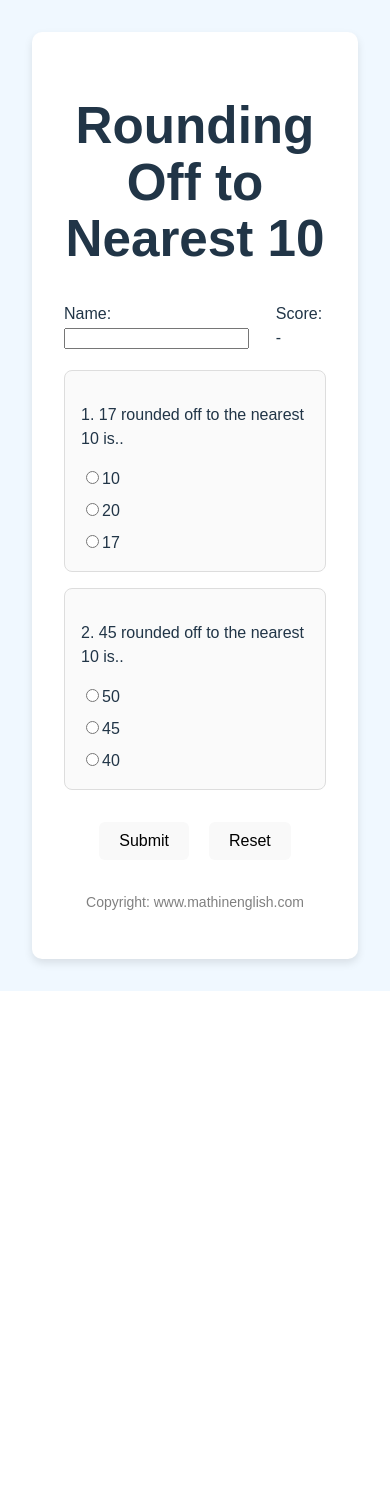
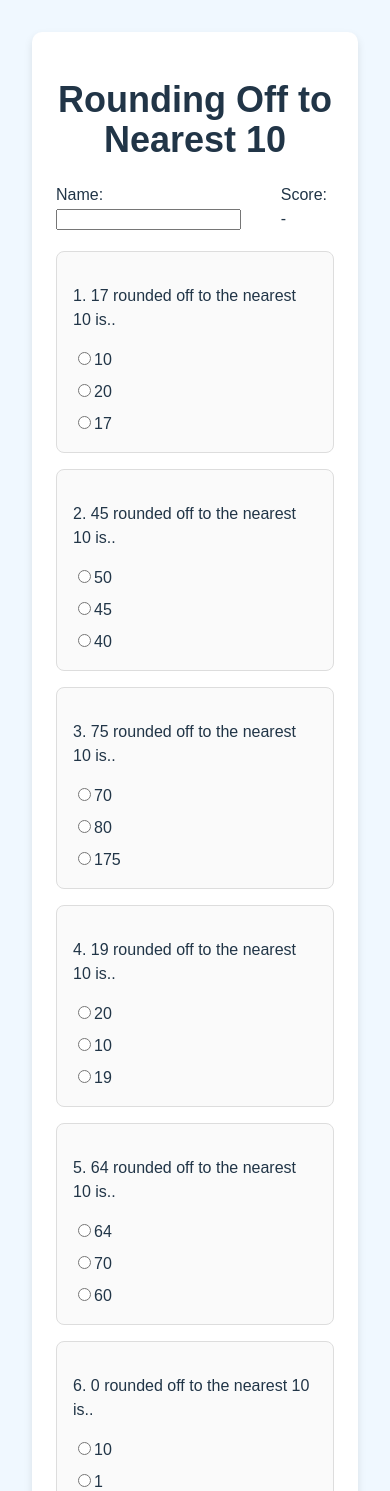
Before and after one commit to idham1432/rounding-worksheet, a React (Vite) app: page / in a window 390 px wide. Shown: the top 1491 px of the page. Before the commit the page ends 991 px from the top, so only its background shows below. Built offline with nearby package versions, Linux system fonts and the light colour scheme.

Commit message:
responsive layout using grid display

```diff
--- a/src/App.jsx
+++ b/src/App.jsx
@@ -38,6 +38,7 @@ function App() {
         <span>Score: {score !== null ? score + " / " + questions.length : "-"}</span>
       </div>
 
+      <div className="question-grid">
         {questions.map((q, i) => (
           <QuestionCard
             key={i}
@@ -47,6 +48,8 @@ function App() {
             setAnswer={setAnswer}
           />
         ))}
+      </div>
+
 
       <div className="buttons">
         <button onClick={submit}>Submit</button>
--- a/src/data/questions.js
+++ b/src/data/questions.js
@@ -9,7 +9,56 @@ const questions = [
     options: ["50", "45", "40"],
     answer: "50",
   },
-  // Add the rest...
+  {
+    question: "75 rounded off to the nearest 10 is..",
+    options: ["70", "80", "175"],
+    answer: "80",
+  },
+  {
+    question: "19 rounded off to the nearest 10 is..",
+    options: ["20", "10", "19"],
+    answer: "20",
+  },
+  {
+    question: "64 rounded off to the nearest 10 is..",
+    options: ["64", "70", "60"],
+    answer: "60",
+  },
+  {
+    question: "0 rounded off to the nearest 10 is..",
+    options: ["10", "1", "0"],
+    answer: "0",
+  },
+  {
+    question: "98 rounded off to the nearest 10 is..",
+    options: ["80", "100", "89"],
+    answer: "100",
+  },
+  {
+    question: "199 rounded off to the nearest 10 is..",
+    options: ["190", "100", "200"],
+    answer: "200",
+  },
+  {
+    question: "94 rounded off to the nearest 10 is..",
+    options: ["100", "94", "90"],
+    answer: "90",
+  },
+  {
+    question: "165 rounded off to the nearest 10 is..",
+    options: ["160", "170", "150"],
+    answer: "170",
+  },
+  {
+    question: "445 rounded off to the nearest 10 is..",
+    options: ["450", "440", "500"],
+    answer: "450",
+  },
+  {
+    question: "999 rounded off to the nearest 10 is..",
+    options: ["990", "1,000", "909"],
+    answer: "1,000",
+  },
 ];
 
 export default questions;
--- a/src/styles.css
+++ b/src/styles.css
@@ -1,20 +1,26 @@
 body {
+  margin: 0;
+  padding: 0;
+  box-sizing: border-box;
   font-family: Arial, sans-serif;
   padding: 2rem;
   background: #f0f8ff;
+  display: flex;
+  justify-content: center;
 }
 
 .container {
   max-width: 800px;
   margin: auto;
   background: white;
-  padding: 2rem;
+  padding: 1.5rem;
   border-radius: 10px;
   box-shadow: 0 4px 8px rgba(0,0,0,0.1);
 }
 
 h1 {
   text-align: center;
+  font-size: 36px;
 }
 
 .header {
@@ -23,12 +29,24 @@ h1 {
   margin-bottom: 20px;
 }
 
+.question-grid {
+  display: grid;
+  grid-template-columns: 1fr 1fr;
+  gap: 1rem;
+}
+
 .question-card {
-  margin: 1rem 0;
+  margin: 0;
   padding: 1rem;
   border: 1px solid #ddd;
   border-radius: 8px;
   background: #fafafa;
+}
+
+@media (max-width: 768px) {
+  .question-grid {
+    grid-template-columns: 1fr;
+  }
 }
 
 .options label {
```
Lines whose indentation alone changed are shown as unchanged.
